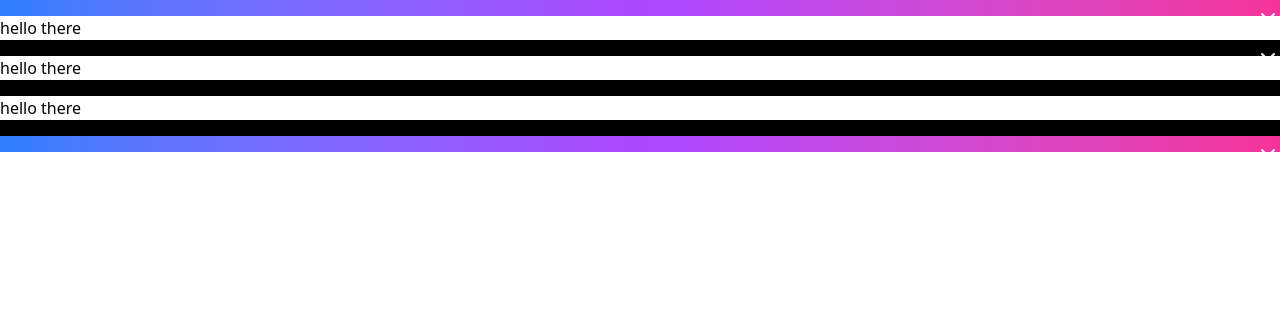
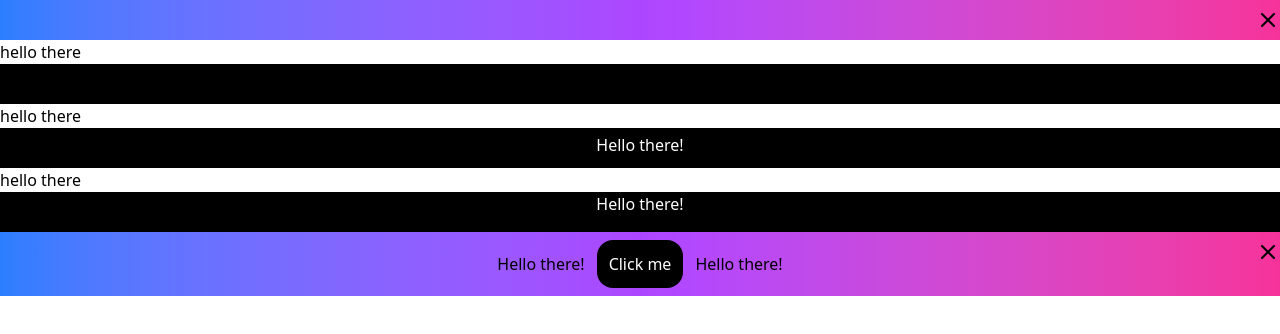
Before and after one commit to Pradikshan/react-animated-banner, a React (Vite) app: page / in a window 1280 px wide. Shown: the top 334 px of the page. Built offline with nearby package versions, Linux system fonts and the light colour scheme.

Commit message:
Refactored children and text

```diff
--- a/src/components/Banner.tsx
+++ b/src/components/Banner.tsx
@@ -3,8 +3,8 @@ import { AnimationType, ChildrenPosition } from "../types/types";
 import { motion } from "motion/react";
 
 interface BannerProps {
-  text?: string;
-  textArray?: string[];
+  // text?: string;
+  // textArray?: string[];
   textStyles?: string;
   backgroundColor?: string;
 
@@ -21,18 +21,18 @@ interface BannerProps {
 }
 
 const Banner: React.FC<BannerProps> = ({
-  text,
-  textArray,
-  textStyles,
+  // text,
+  // textArray,
+  // textStyles,
   backgroundColor = "bg-black",
-  textColor = "text-white",
+  // textColor = "text-white",
   width = "w-full",
   height = "h-auto",
   padding = "p-2",
   animation,
   duration = 5,
   closeIconVisible = false,
-  childrenPosition,
+  // childrenPosition,
   children,
 }) => {
   const [closeBanner, setCloseBanner] = useState<boolean>(false);
@@ -82,7 +82,7 @@ const Banner: React.FC<BannerProps> = ({
     <>
       {!closeBanner && (
         <div
-          className={`relative overflow-hidden ${width} ${height} ${padding} ${backgroundColor} ${textColor}`}
+          className={`relative overflow-hidden ${width} ${height} ${padding} ${backgroundColor} `}
         >
           {closeIconVisible && (
             <svg
@@ -102,7 +102,14 @@ const Banner: React.FC<BannerProps> = ({
             </svg>
           )}
 
-          {textArray ? (
+          <motion.div
+            {...animationProps}
+            className="flex items-center justify-center"
+          >
+            {children}
+          </motion.div>
+
+          {/* {textArray ? (
             <motion.div
               {...animationProps}
               className="flex items-center justify-center"
@@ -138,7 +145,7 @@ const Banner: React.FC<BannerProps> = ({
                 )}
               </>
             </motion.div>
-          )}
+          )} */}
         </div>
       )}
     </>
```
